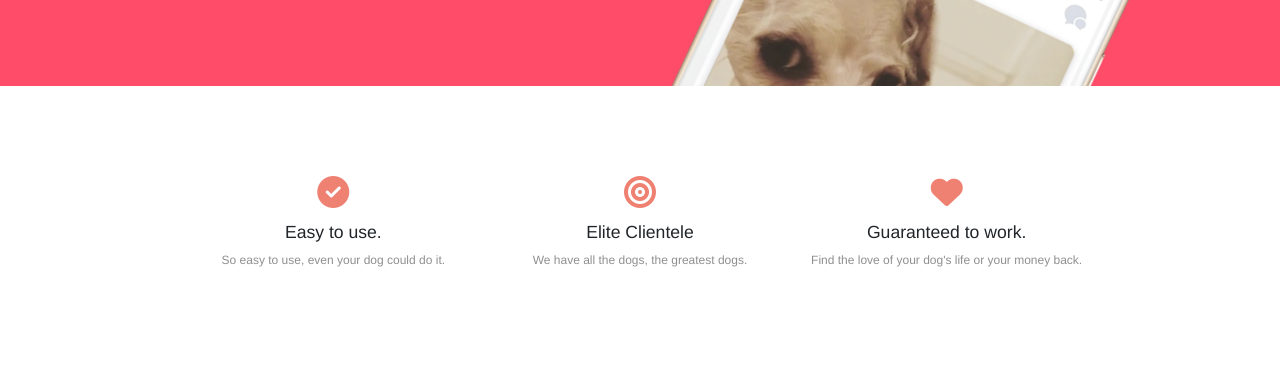
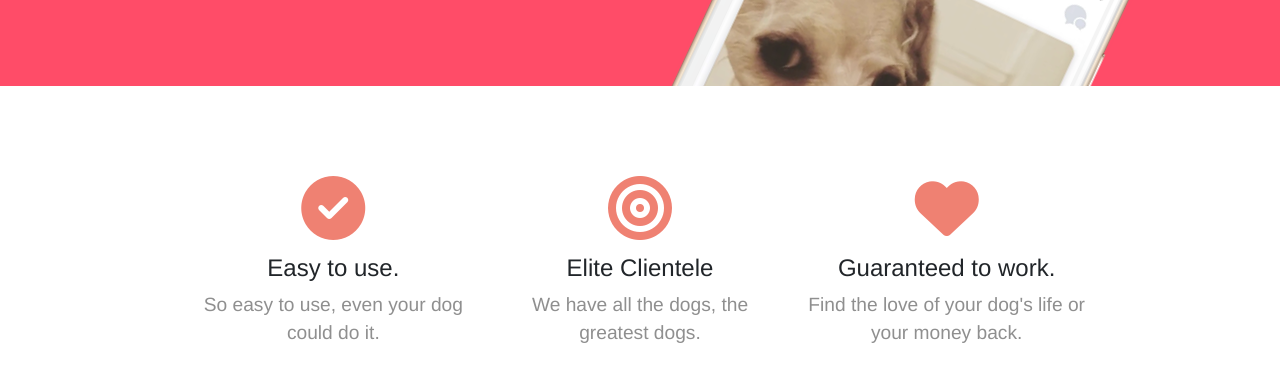
Before and after one commit to Adoosko/tindog, a plain HTML site: page index.html in a window 1280 px wide. Shown: the part 418-790 px from the top of the page. Drawn offline with nearby package versions, Linux system fonts and the light colour scheme.

Commit message:
Update styles.css

```diff
--- a/css/styles.css
+++ b/css/styles.css
@@ -13,11 +13,11 @@ h6 {
 }
 
 h3 {
-  font-size: 1.1rem;
+  font-size: 1.5rem;
 }
 
 p {
-  font-size: 0.75rem;
+  font-size: 1.2rem;
   color: #8f8f8f;
 }
 
@@ -89,7 +89,7 @@ p {
 
 .icons-features {
   color: #ef8172;
-  font-size: 2em;
+  font-size: 4em;
   margin-bottom: 5%;
 }
 
@@ -177,3 +177,7 @@ p {
   margin: 10px;
   font-size: smaller;
 }
+
+.signature {
+  font-size: 0.8rem;
+}
```
